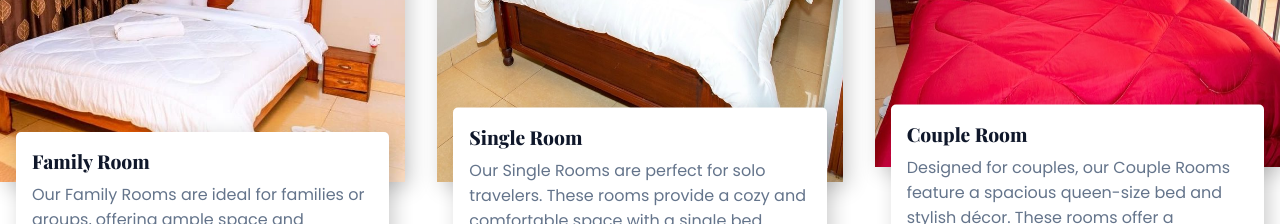
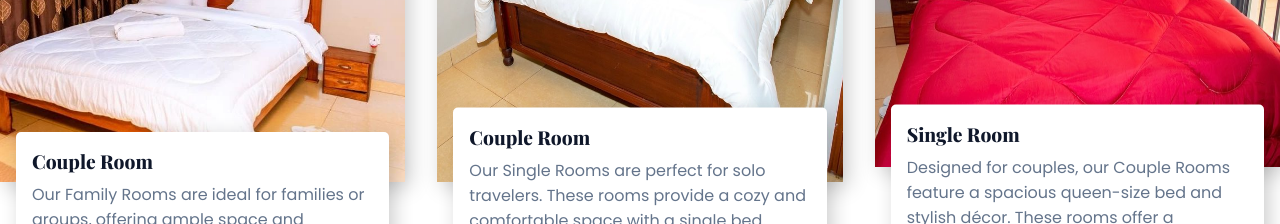
Before and after one commit to Christophe210/Sample-of-Reino-Guest-House-Website, a plain HTML site: page index.html in a window 1280 px wide. Shown: the part 2060-2284 px from the top of the page. Drawn offline with nearby package versions, Linux system fonts and the light colour scheme.

Commit message:
Update index.html

```diff
--- a/index.html
+++ b/index.html
@@ -95,7 +95,7 @@
           <img src="image/26.webp" alt="room" / style="height: 52%;">
           <div class="room__card__details" style="margin-top: 20%;">
             <div>
-              <h4>Family Room</h4>
+              <h4>Couple Room</h4>
               <p>Our Family Rooms are ideal for families or groups, offering ample space and flexibility.
                 These rooms come with a combination of queen-size and twin.
               </p>
@@ -110,7 +110,7 @@
           <img src="image/7.jpg" alt="room" / style="height: 52%;">
           <div class="room__card__details" style="margin-top: 17%;">
             <div>
-              <h4>Single Room</h4>
+              <h4>Couple Room</h4>
               <p>Our Single Rooms are perfect for solo travelers.
                 These rooms provide a cozy and comfortable space with a single bed,
                 modern amenities, and a well-appointed en-suite bathroom.
@@ -126,7 +126,7 @@
           <img src="image/12.jpg" alt="room" / style="height: 50%;">
           <div class="room__card__details" style="margin-top: 20%;">
             <div>
-              <h4>Couple Room</h4>
+              <h4>Single Room</h4>
               <p>
                 Designed for couples, our Couple Rooms feature a spacious queen-size bed and stylish décor.
                 These rooms offer a romantic and intimate setting,
```
